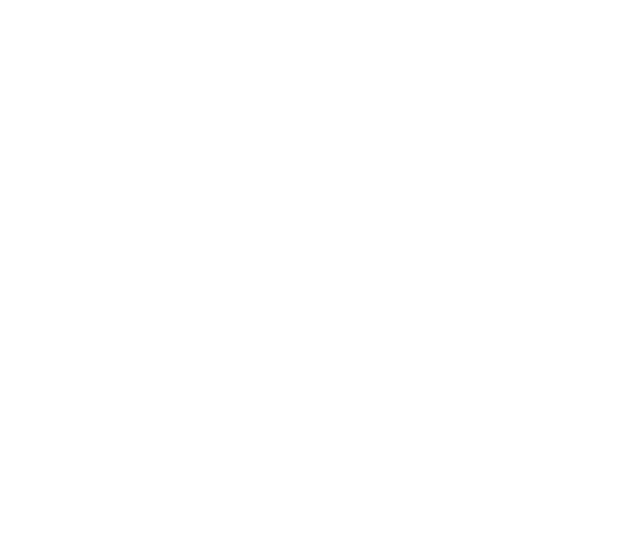
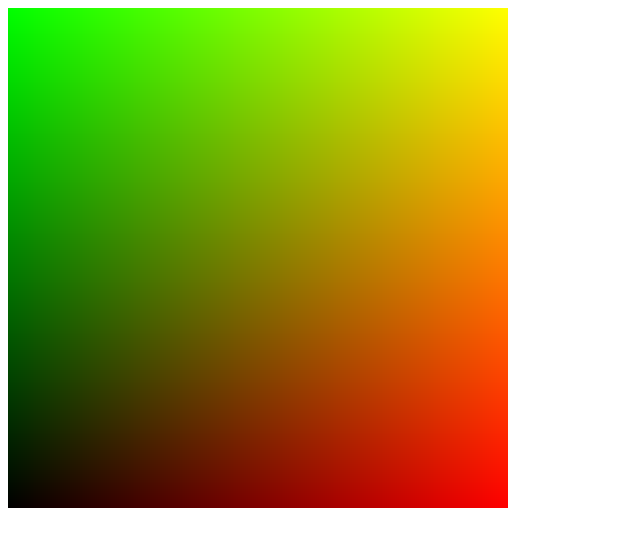
Before and after one commit to AkosSeres/mandelbrot-web, a website: page index.html in a window 1280 px wide. Shown: the whole page, without its empty margins (0-640 px from the left). Drawn offline with Linux system fonts and the light colour scheme.

Commit message:
Create basic WebGL app

```diff
--- a/index.html
+++ b/index.html
@@ -12,12 +12,13 @@
 
 <body>
     <canvas id="mainCanvas" width="500" height="500"></canvas>
-    <script id="rendererShader" type="x-shader/x-fragment">
+    <script id="vShader" type="x-shader/x-vertex">
+        attribute vec4 aVertexPosition;
         void main() {
-            gl_FragColor = vec4(0.0, 0.0, 0.0, 1.0);
+            gl_Position = aVertexPosition;
         }
     </script>
-    <script src="index.js"></script>
+    <script src="index.js" defer></script>
 </body>
 
 </html>
--- a/index.js
+++ b/index.js
@@ -0,0 +1,66 @@
+/* eslint-disable no-bitwise */
+const cnv = document.getElementById('mainCanvas');
+/** @type {WebGLRenderingContext} */
+const gl = cnv.getContext('webgl');
+
+const rShader = `
+precision highp float;
+uniform vec2 resolution;
+
+void main() {
+    gl_FragColor = vec4((gl_FragCoord.xy / resolution), 0, 1);
+}
+`;
+
+// Load vertex shader (only used because it's mandatory)
+const vertexShader = gl.createShader(gl.VERTEX_SHADER);
+gl.shaderSource(vertexShader, document.getElementById('vShader').firstChild.textContent);
+gl.compileShader(vertexShader);
+// Load the fragment shader used to render the image
+const renderShader = gl.createShader(gl.FRAGMENT_SHADER);
+gl.shaderSource(renderShader, rShader);
+gl.compileShader(renderShader);
+
+// Link into program
+const shaderProgram = gl.createProgram();
+gl.attachShader(shaderProgram, vertexShader);
+gl.attachShader(shaderProgram, renderShader);
+gl.linkProgram(shaderProgram);
+// Check for errors
+if (!gl.getProgramParameter(shaderProgram, gl.LINK_STATUS)) {
+  throw new Error('Error loading the shaders');
+}
+
+// Get locations
+const resolutionLocation = gl.getUniformLocation(shaderProgram, 'resolution');
+
+// Create buffer of the corner points of the screen
+const posBuffer = gl.createBuffer();
+gl.bindBuffer(gl.ARRAY_BUFFER, posBuffer);
+gl.bufferData(gl.ARRAY_BUFFER,
+  new Float32Array([
+    -1.0, 1.0,
+    1.0, 1.0,
+    -1.0, -1.0,
+    1.0, -1.0,
+  ].map((n) => n)),
+  gl.STATIC_DRAW);
+
+// Then render the image
+gl.clearColor(0.8, 0.8, 0.8, 1.0);
+gl.clearDepth(1.0);
+gl.enable(gl.DEPTH_TEST);
+gl.depthFunc(gl.LEQUAL);
+
+gl.clear(gl.COLOR_BUFFER_BIT | gl.DEPTH_BUFFER_BIT);
+
+const vertexPos = gl.getAttribLocation(shaderProgram, 'aVertexPosition');
+gl.bindBuffer(gl.ARRAY_BUFFER, posBuffer);
+gl.vertexAttribPointer(vertexPos, 2, gl.FLOAT, false, 0, 0);
+gl.enableVertexAttribArray(vertexPos);
+
+gl.useProgram(shaderProgram);
+const offset = 0;
+const vertexCount = 4;
+gl.uniform2f(resolutionLocation, gl.canvas.width, gl.canvas.height);
+gl.drawArrays(gl.TRIANGLE_STRIP, offset, vertexCount);
```
